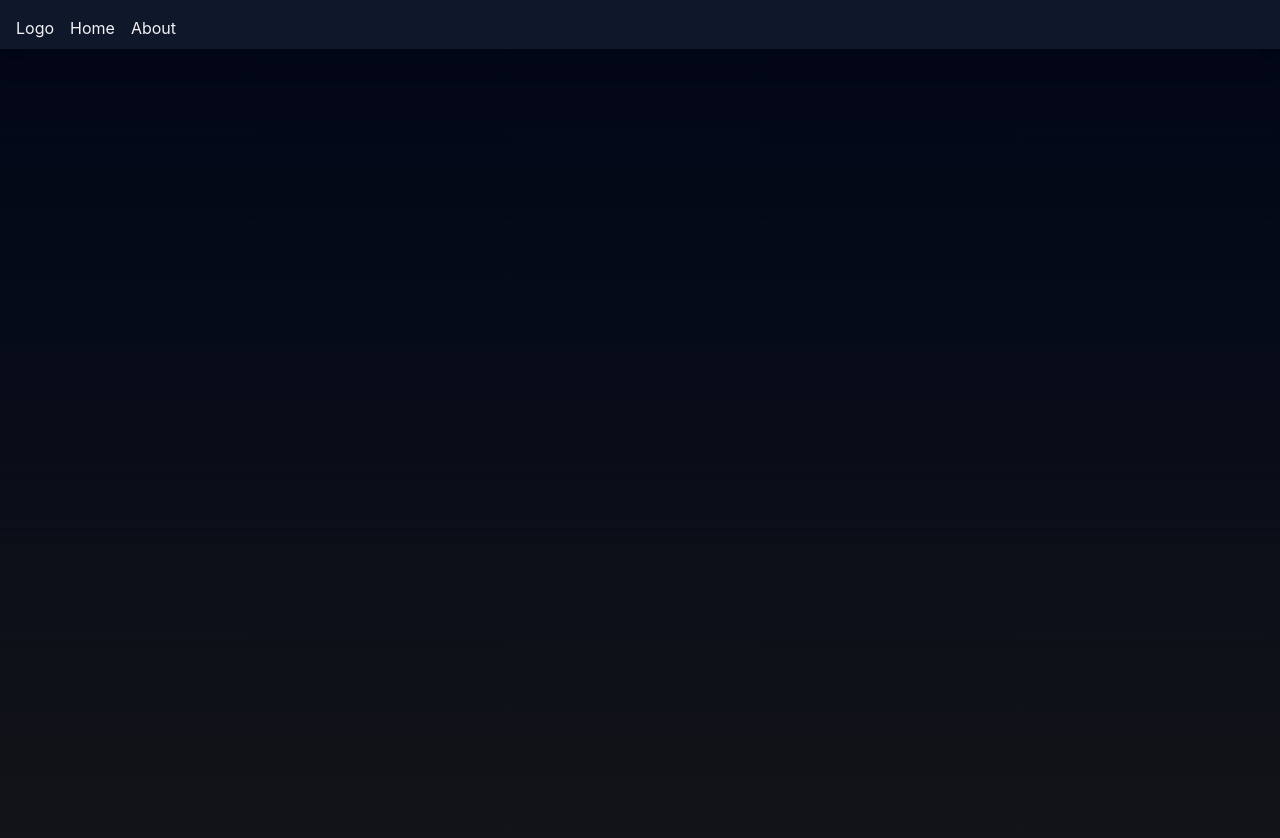
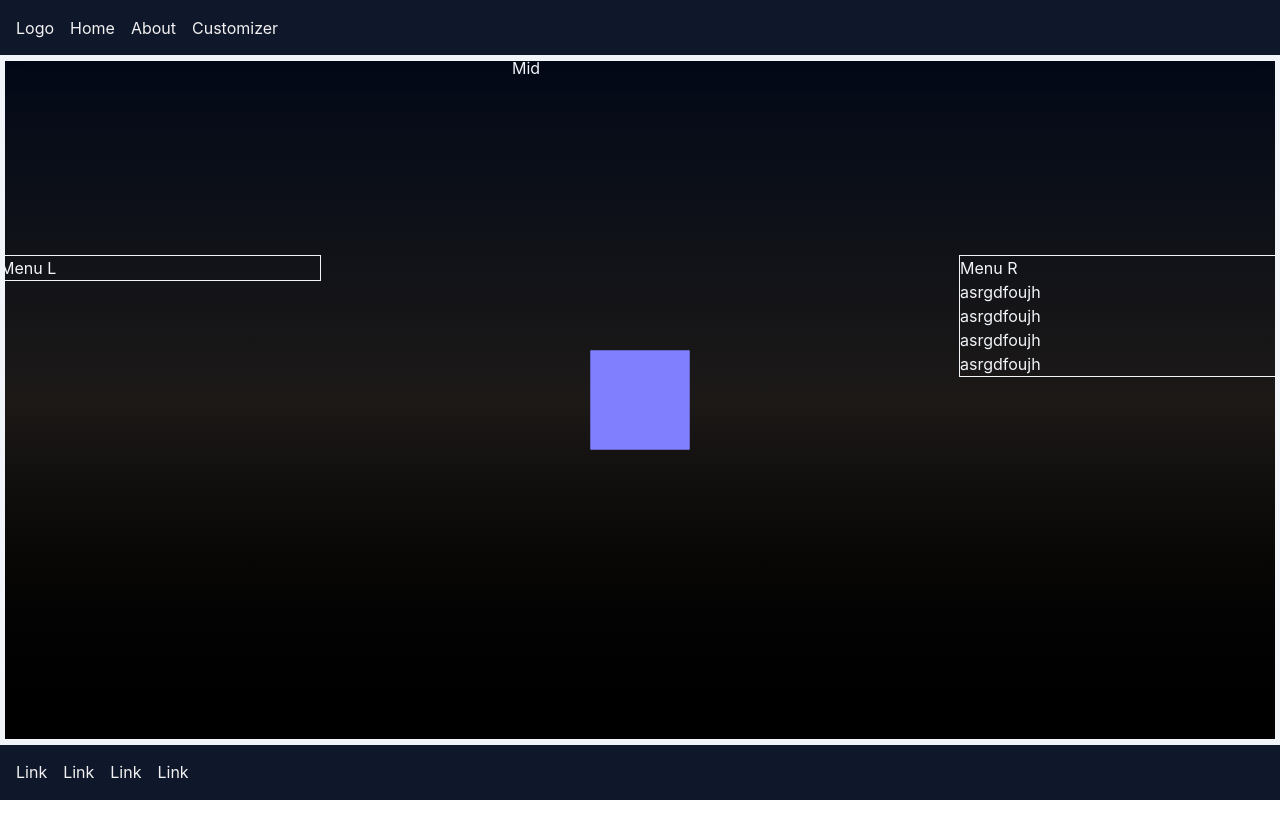
Before and after one commit to Nalpind/nalpind.github.io, a React (Vite) app: page /customizer in a window 1280 px wide. Shown: the top 838 px of the page. After the commit the page ends 800 px from the top, so only its background shows below. Built offline with nearby package versions, Linux system fonts and the light colour scheme.

Commit message:
Added customizer page with 3D canvas.

```diff
--- a/index.html
+++ b/index.html
@@ -5,12 +5,6 @@
     <link rel="icon" type="image/svg+xml" href="/favicon.svg" />
     <meta name="viewport" content="width=device-width, initial-scale=1.0" />
     <title>Grey S. Pen.</title>
-    <style>
-      body {
-        margin: 0;
-        padding: 0;
-      }
-    </style>
   </head>
   <body>
     <div id="root"></div>
--- a/src/App.css
+++ /dev/null
@@ -1,4 +0,0 @@
-#root {
-    width: 100vw;
-    height: 100vh;
-}
--- a/src/App.jsx
+++ b/src/App.jsx
@@ -3,17 +3,19 @@ import About from './pages/About';
 import Home from './pages/Home';
 import Nav from './components/NavBar';
 import Footer from './components/Footer';
+import Customizer from './pages/Customizer';
 
 function App() {
   return (
     <>
       <BrowserRouter>
-        <div className="flex flex-col h-[300vh] text-slate-100 bg-linear-to-b from-slate-950 via-stone-900 to-black">
-          <div className="flex flex-col flex-1">
-            <Nav />
+        <div className="flex flex-col min-h-screen text-slate-100 bg-linear-to-b from-slate-950 via-stone-900 to-black">
+          <Nav />
+          <div className='flex-col flex grow'>
             <Routes>
               <Route path="/" element={<Home />} />
               <Route path="/about" element={<About />} />
+              <Route path="/customizer" element={<Customizer />} />
             </Routes>
           </div>
           <Footer />
@@ -24,4 +26,3 @@ function App() {
 }
 
 export default App;
-// flex flex-wrap flex-col w-full h-[300vh] bg-slate-900 bg-cover
--- a/src/components/NavBar.jsx
+++ b/src/components/NavBar.jsx
@@ -2,13 +2,15 @@ import { NavLink } from 'react-router-dom'
 
 function NavBar() {
     return (
-        <div className="shadow-xl mb-80 flex p-4 gap-4 h-1/48 bg-slate-900 bg-blend-multiply text-taupe-100 w-full">
+        <div className="shadow-xl flex p-4 gap-4 h-1/48 bg-slate-900 bg-blend-multiply text-taupe-100 w-full">
             <div className="h-full">
                 Logo
             </div>
             <nav className='flex gap-4'>
                 <NavLink to="/">Home </NavLink>
                 <NavLink to="/about">About</NavLink>
+                <NavLink to="/customizer">Customizer</NavLink>
+
             </nav>
         </div>
     )
--- a/src/index.css
+++ b/src/index.css
@@ -1 +1,7 @@
 @import "tailwindcss";
+
+html, body, #root {
+  height: 100%;
+  margin: 0;
+  padding: 0;
+}
--- /dev/null
+++ b/src/pages/Customizer.jsx
@@ -0,0 +1,31 @@
+import React from 'react';
+import { Canvas } from '@react-three/fiber';
+import { Experience } from '../components/Experience';
+
+const Customizer = () => {
+  return (
+    <div className="flex-col relative grow outline-3 -outline-offset-2">
+      <div className="h-full w-full absolute outline-5 -outline-offset-5">
+        <Canvas>
+          <Experience />
+        </Canvas>
+      </div>
+      <div className="flex left-0 top-50 outline-1 absolute">
+        <div className="w-xs">Menu L</div>
+      </div>
+      <div className="flex h-1/16 justify-center inset-0 absolute">
+        <div className="w-3xs">Mid</div>
+      </div>
+      <div className="flex w-xs right-0 top-50 outline-1 absolute">
+        <div className="">
+          Menu R<div>asrgdfoujh</div>
+          <div>asrgdfoujh</div>
+          <div>asrgdfoujh</div>
+          <div>asrgdfoujh</div>
+        </div>
+      </div>
+    </div>
+  );
+};
+
+export default Customizer;
```
Also changed, not shown: src/pages/Home.jsx (+1 -6 lines).
